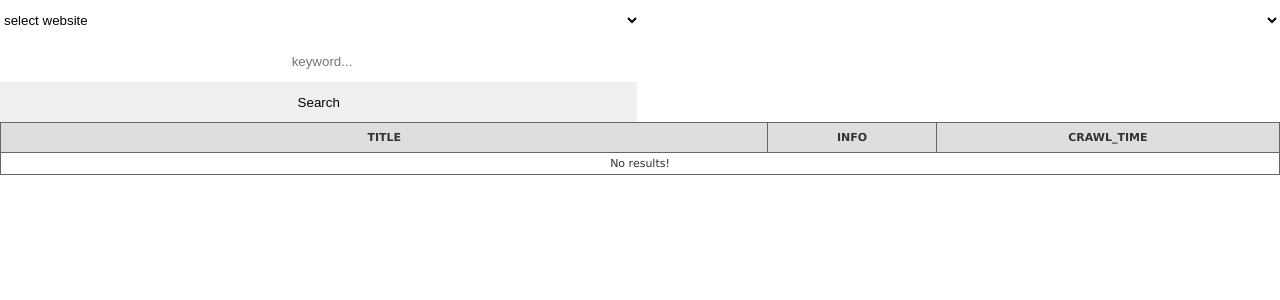
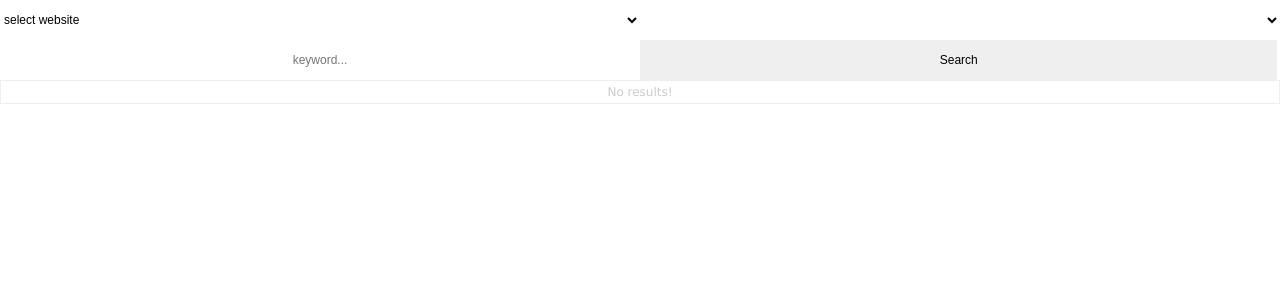
Before and after one commit to caroltc/crawler, a Python web app: template web/templates/index.html in a window 1280 px wide. Shown: the top 300 px of the page. Run offline with Jinja, Linux system fonts and the light colour scheme; the template is opened without the code that fills it, so the values that code supplies are empty.

Commit message:
index style

```diff
--- a/web/templates/index.html
+++ b/web/templates/index.html
@@ -7,13 +7,13 @@
   <script src="https://cdn.bootcss.com/jquery/1.12.4/jquery.js"></script>
   <script src="https://unpkg.com/vue/dist/vue.js"></script>
   <style type="text/css">
-    body{ margin: 0; padding: 0; font-size: 12px; }
+    *{ margin: 0; padding: 0; font-size: 12px; }
     table.gridtable {
       font-family: verdana,arial,sans-serif;
       font-size:11px;
-      color:#333333;
+      color:#cccccc;
       border-width: 1px;
-      border-color: #666666;
+      border-color: #cccccc;
       border-collapse: collapse;
       width: 100%;
     }
@@ -21,14 +21,14 @@
       border-width: 1px;
       padding: 8px;
       border-style: solid;
-      border-color: #666666;
+      border-color: #eeeeee;
       background-color: #dedede;
     }
     table.gridtable td {
       border-width: 1px;
       padding: 4px;
       border-style: solid;
-      border-color: #666666;
+      border-color: #eeeeee;
       background-color: #ffffff;
     }
     td#page_break {
@@ -36,14 +36,14 @@
       height: 30px;
     }
     button.pre_page, button.next_page{
-      height: 30px;
+      height: 50px;
       border: none;
       width: 40%;
       float:left;
       background-color: #dddddd;
     }
     select.select_page{
-      height: 30px;
+      height: 50px;
       border: none;
       width: 20%;
       float:left;
@@ -72,6 +72,18 @@
       float:left;
       text-align: center;
     }
+    .item-title {
+      margin: 10px 0;
+    }
+    .item-title a{
+      font-size: 14px;
+      display: block;
+      color:#777777;
+      text-decoration: none;
+    }
+    .item-detail {
+      color: #ccc;
+    }
   </style>
 </head>
 <body>
@@ -92,20 +104,21 @@
     </div>
     <div>
       <table class="gridtable">
-        <thead>
-            <tr><th style="width:60%">TITLE</th><th>INFO</th><th>CRAWL_TIME</th></tr>
-        </thead>
         <tbody>
             <tr v-for="(item,index) in data_list">
-                <td><a :href="urls.detail_url.replace('%url_hash', item.url_hash)" target="_blank"><% (current_page-1)*page_size+index+1 %>.<% item.title %></a></td>
-                <td><% item.cat_name %>/<% item.pub_time %>/<% item.is_ok == 1 ? 'Y' : 'N' %></td>
-                <td><% item.crawl_time %></td>
+                <td>
+                  <p class="item-title"><a :href="urls.detail_url.replace('%url_hash', item.url_hash)" target="_blank"><% (current_page-1)*page_size+index+1 %>.<% item.title %></a></p>
+                  <p class="item-detail">
+                    <span style="float:left"><% item.cat_name %> <% item.pub_time %></span>
+                    <span style="float:right"><% item.crawl_time %><% item.is_ok == 1 ? 'Y' : 'N' %><span>
+                  </p>
+                </td>
             </tr>
         </tbody>
         <tfoot>
-            <tr v-if="data_num === 0 && !is_loading"><td colspan="5" style="text-align: center">No results!</td></tr>
-            <tr v-if="is_loading"><td colspan="5" style="text-align: center">loading...</td></tr>
-            <tr v-if="total_pages > 1"><td colspan="5" id="page_break">
+            <tr v-if="data_num === 0 && !is_loading"><td style="text-align: center">No results!</td></tr>
+            <tr v-if="is_loading"><td style="text-align: center">loading...</td></tr>
+            <tr v-if="total_pages > 1"><td id="page_break">
                 <button class="pre_page" @click="jumpPage(current_page-1)">Pre Page</button>
                 <select class="select_page" v-model="current_page" @change="jumpPage(current_page)"><option v-for="page in show_pages" :value="page"><% page %></option></select>
                 <button class="next_page" @click="jumpPage(current_page+1)">Next Page</button>
```
